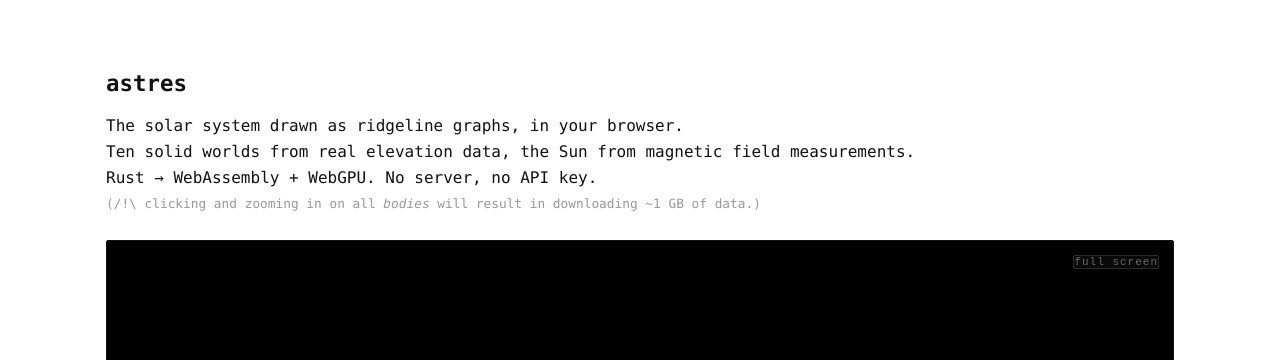
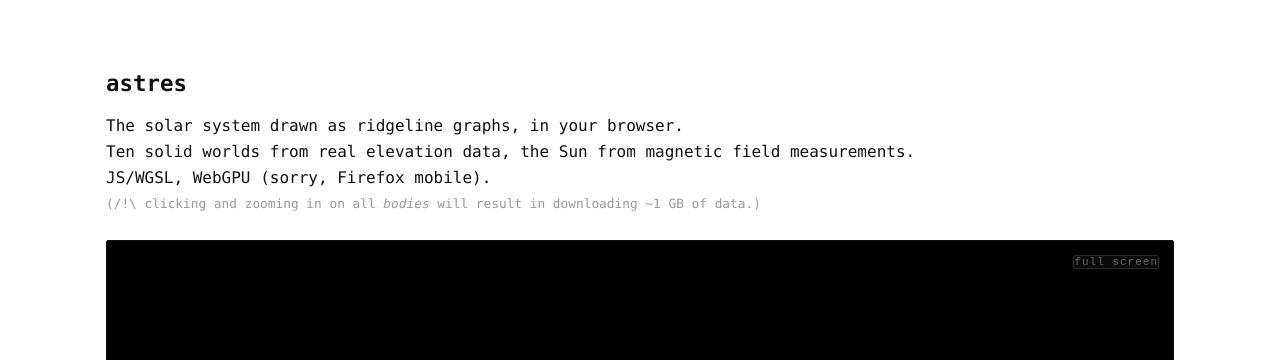
Before and after one commit to idle-intelligence/trucs.ai, a Jekyll site: the page astres/index.html, which Jekyll copies as it is, in a window 1280 px wide. Shown: the top 360 px of the page. Built offline with Jekyll 4.4.1, drawn with Linux system fonts in a browser that asks for light colours.

Commit message:
favicon at stroke 3.0; blog intro on four lines; astres stack line
- tilde thinned from 4.5 to 3.0 (SVG and both raster sizes regenerated
  together so they cannot drift)
- blog intro split into four lines; the rights claim moved below the
  source list it describes
- /astres/ drops 'Rust -> WebAssembly + WebGPU. No server, no API key.'
  for 'JS/WGSL, WebGPU (sorry, Firefox mobile).' The Rust here is a thin
  heightfield holder and nothing was ever going to need an API key.

```diff
--- a/astres/index.html
+++ b/astres/index.html
@@ -130,7 +130,7 @@
     <p>
       The solar system drawn as ridgeline graphs, in your browser.<br>
       Ten solid worlds from real elevation data, the Sun from magnetic field measurements.<br>
-      Rust → WebAssembly + WebGPU. No server, no API key.<br>
+      JS/WGSL, WebGPU (sorry, Firefox mobile).<br>
       <span class="note">(/!\ clicking and zooming in on all <em>bodies</em> will result in
       downloading ~1&nbsp;GB of data.)</span>
     </p>
```
Also changed, not shown: blog/about-astres.md (+7 -2 lines), apple-touch-icon.png, favicon.ico, favicon.svg.
